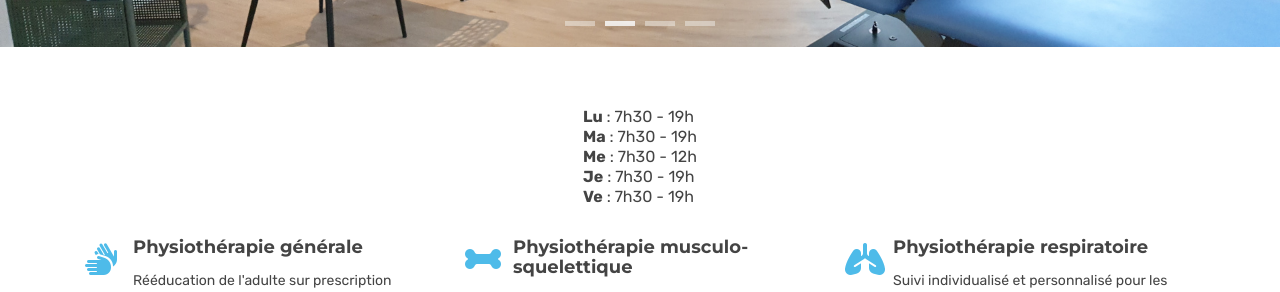
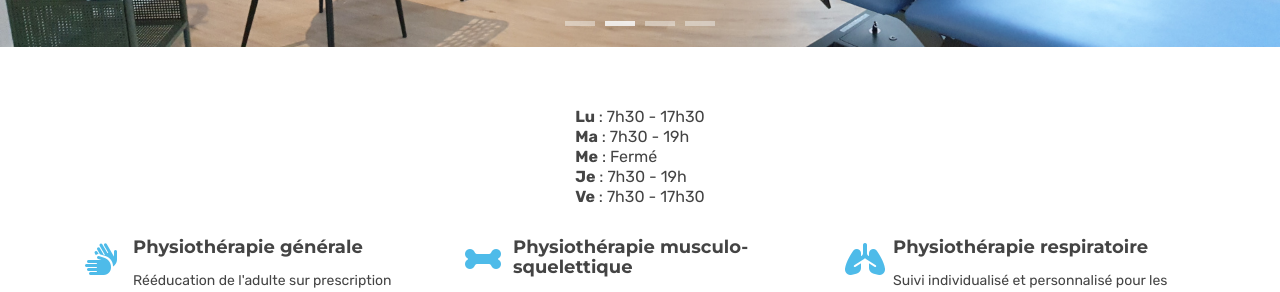
Before and after one commit to aureliegeiser/aureliegeiser.github.io, a Jekyll site: the page built from index.html, in a window 1280 px wide. Shown: the part 655-947 px from the top of the page. Built offline with Jekyll 4.4.1, drawn with Linux system fonts in a browser that asks for light colours.

Commit message:
Adapter horaires

```diff
--- a/index.html
+++ b/index.html
@@ -54,11 +54,11 @@ title: Le Cab' des Pavés
     <!-- SERVICES -->
     <div style="display:flex;justify-content:center;margin-bottom:16px">
       <div style="text-align:left; font-size:16px;">
-        <div><b>Lu</b> : 7h30 - 19h</div>
+        <div><b>Lu</b> : 7h30 - 17h30</div>
         <div><b>Ma</b> : 7h30 - 19h</div>
-        <div><b>Me</b> : 7h30 - 12h</div>
+        <div><b>Me</b> : Fermé</div>
         <div><b>Je</b> : 7h30 - 19h</div>
-        <div><b>Ve</b> : 7h30 - 19h</div>
+        <div><b>Ve</b> : 7h30 - 17h30</div>
       </div>
     </div>
     <div class="row">
```
